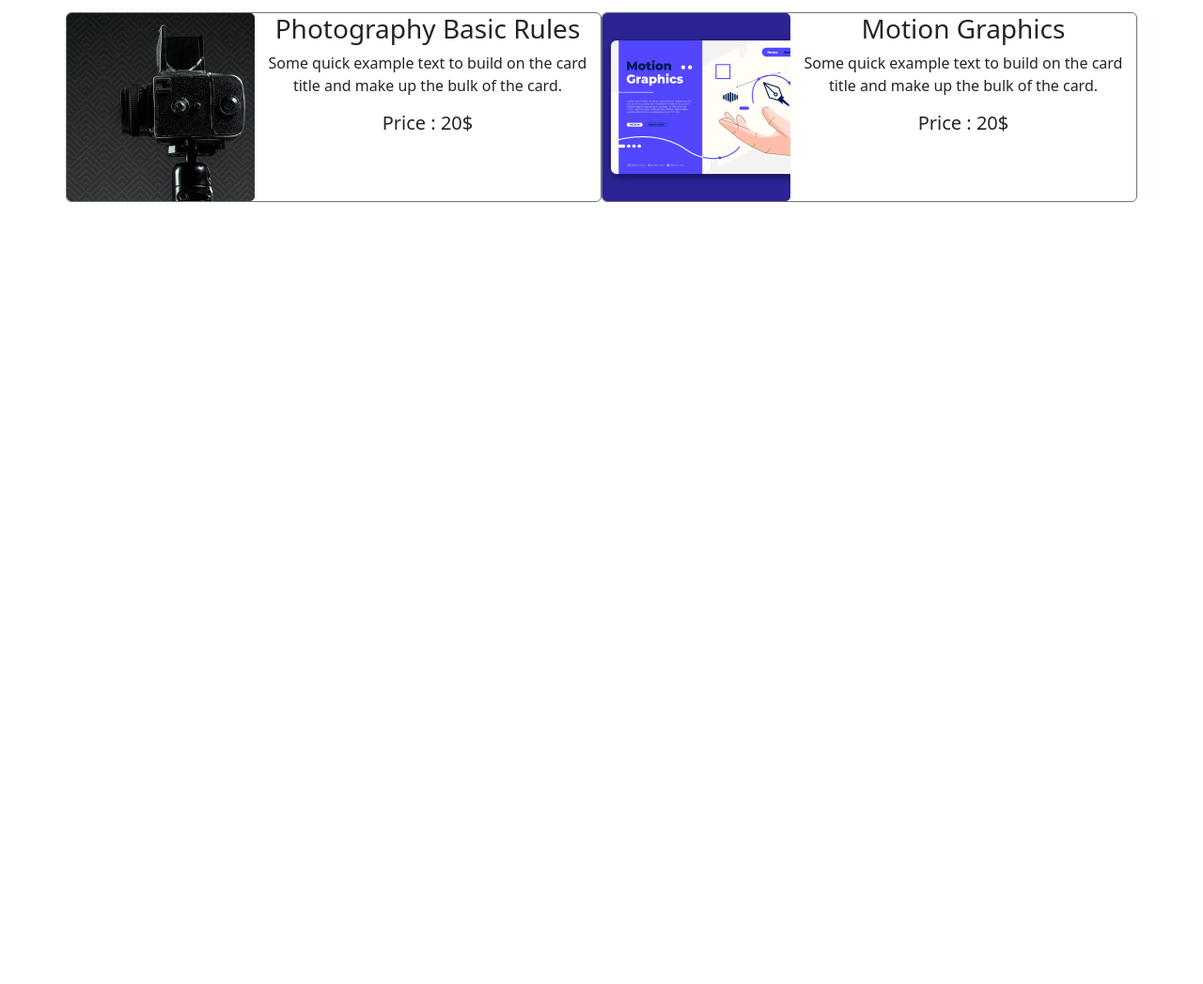
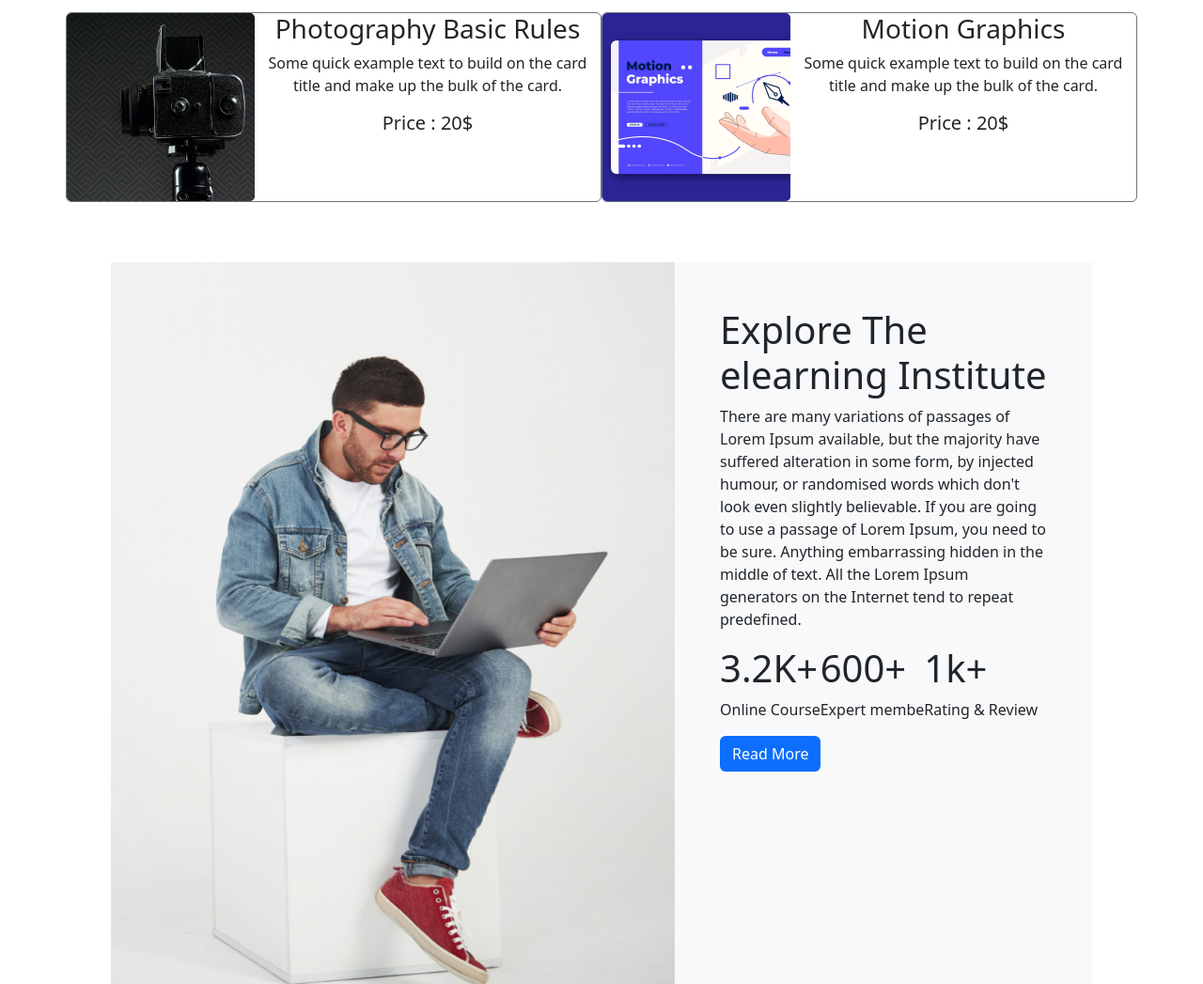
Before and after one commit to aminakhatun22/Practise-To-Perfect, a plain HTML site: page practise to perfect..html in a window 1280 px wide. Shown: the part 1407-2454 px from the top of the page at 94% size. Before the commit the page ends 1638 px from the top, so only its background shows below. Drawn offline with nearby package versions, Linux system fonts and the light colour scheme.

Commit message:
added explore section

```diff
--- a/practise to perfect..html
+++ b/practise to perfect..html
@@ -201,6 +201,43 @@
                 </div>
             </div>
         </section>
+        <!-- start explore -->
+        <section class=" container d-flex p-5 ">
+
+            <div>
+
+                <img class="bg-light" src="images/working.png" alt="">
+            </div>
+            <div class="p-5 bg-light">
+                <h1>Explore The elearning
+                    Institute</h1>
+                <p>There are many variations of passages of Lorem Ipsum available, but the
+                    majority have suffered alteration in some form, by injected humour, or
+                    randomised words which don't look even slightly believable. If you are going
+                    to use a passage of Lorem Ipsum, you need to be sure.
+
+
+                    Anything embarrassing hidden in the middle of text. All the Lorem Ipsum
+                    generators on the Internet tend to repeat predefined.</p>
+                <div class="d-flex">
+                    <div>
+                        <h1>3.2K+</h1>
+                        <p>Online Course</p>
+                    </div>
+                    <div>
+                        <h1>600+</h1>
+                        <p>Expert membe</p>
+                    </div>
+                    <div>
+                        <h1>1k+</h1>
+                        <p>Rating & Review</p>
+                    </div>
+                </div>
+                <button class="btn bg-primary text-white">Read More</button>
+            </div>
+
+        </section>
+
 
     </main>
     <!-- js script -->
```
